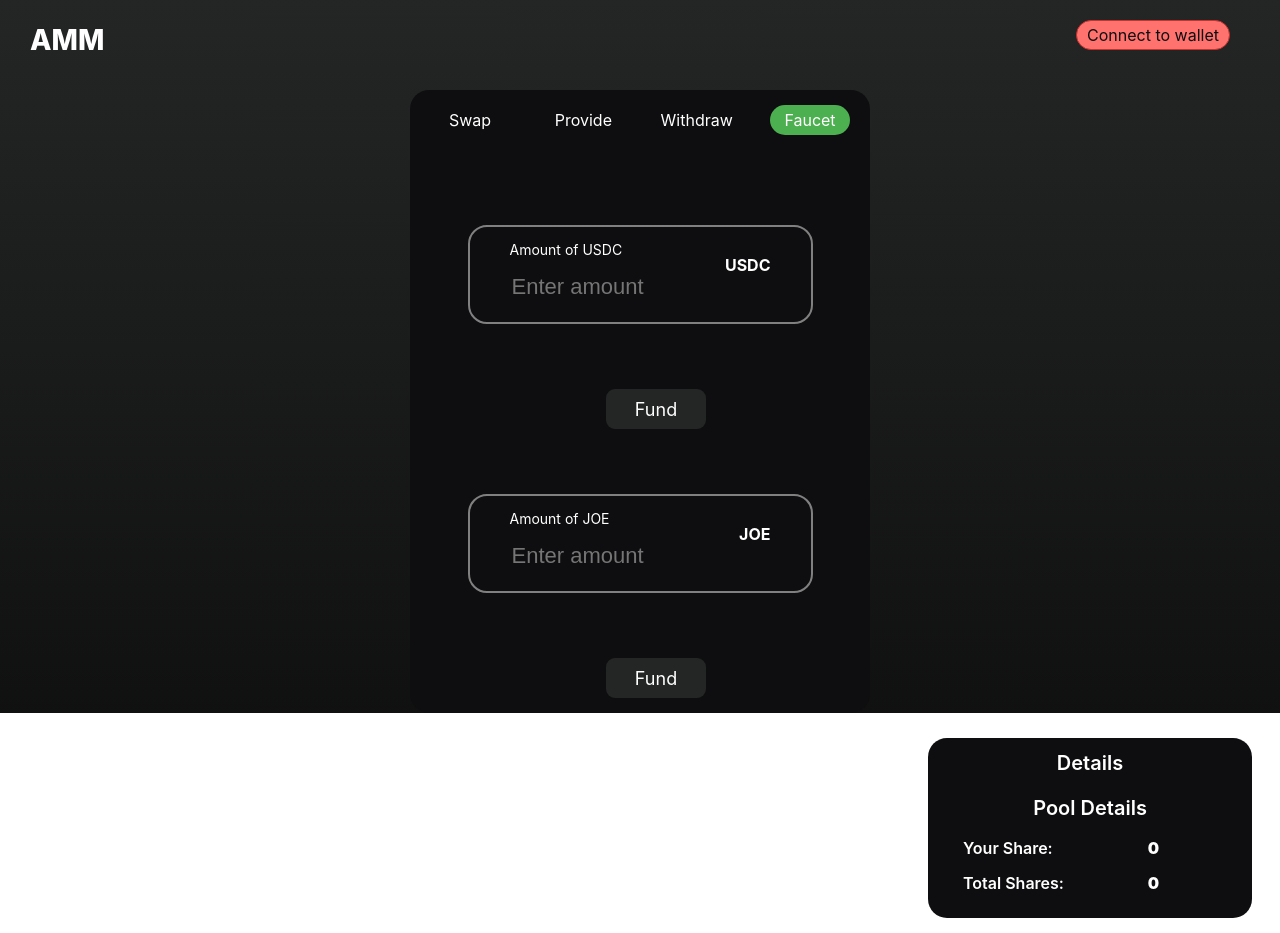
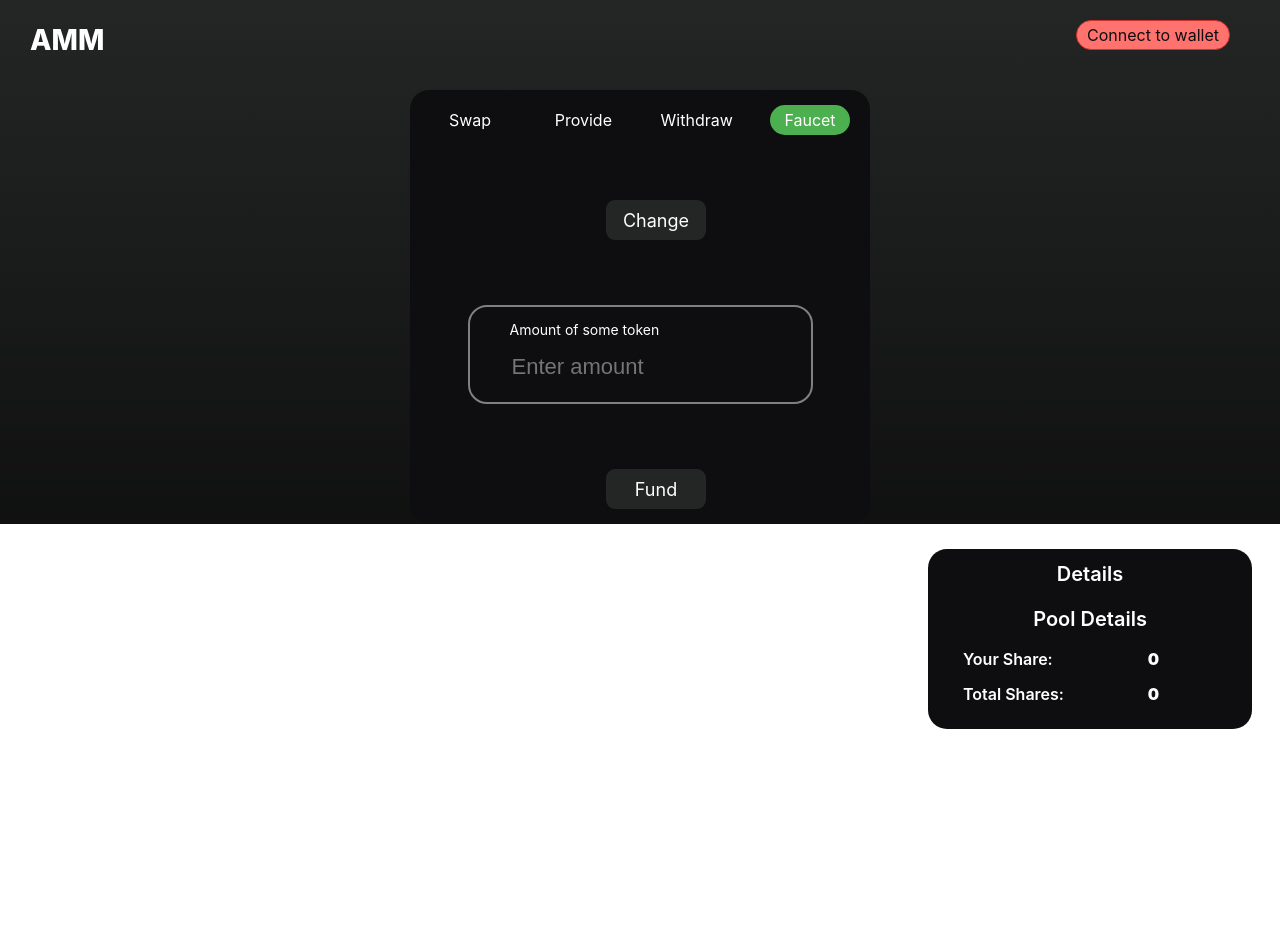
Before and after one commit to codegod2222/Avax-amm-defi, a Next.js app in the folder client/: page / in a window 1280 px wide. Both pictures are taken after a click on the element "Faucet". After the commit the page ends 800 px from the top, so only its background shows below. Built offline with nearby package versions, Linux system fonts and the light colour scheme.

Commit message:
faucet use tokens

```diff
--- a/client/components/Container/Container.tsx
+++ b/client/components/Container/Container.tsx
@@ -100,11 +100,7 @@ export default function Container({
         />
       )}
       {activeTab === "Faucet" && (
-        <Faucet
-          usdcContract={usdcContract}
-          joeContract={joeContract}
-          currentAccount={currentAccount}
-        />
+        <Faucet tokens={tokens} currentAccount={currentAccount} />
       )}
       <Details
         usdcContract={usdcContract}
--- a/client/components/SlectTab/Faucet.tsx
+++ b/client/components/SlectTab/Faucet.tsx
@@ -1,51 +1,43 @@
 import { ChangeEvent, useState } from "react";
-import { USDCToken as UsdcType } from "../../typechain-types";
-import { JOEToken as JoeType } from "../../typechain-types";
+import { TokenInfo } from "../../hooks/useContract";
 import styles from "./Select.module.css";
-import { BigNumber } from "ethers";
 import BoxTemplate from "../InputBox/BoxTemplate";
+import { ethers } from "ethers";
 
 type Props = {
-  usdcContract: UsdcType | undefined;
-  joeContract: JoeType | undefined;
+  tokens: TokenInfo[];
   currentAccount: string | undefined;
 };
 
-//TODO: トークンのコントラクト情報(コントラクト, アドレス, precision, シンボルなど)を構造体にまとめて, さらに二つの配列にするか, その配列が揃うまではdisableにする
-//TODO: 繰り返し処理はまとめるか？
-//TODO: 表示と中身の桁を確認する, 現状100とか打っても小さすぎる
-export default function Faucet({
-  usdcContract,
-  joeContract,
-  currentAccount,
-}: Props) {
-  const [amountOfUsdc, setAmountOfUsdc] = useState("");
-  const [amountOfJoe, setAmountOfJoe] = useState("");
+export default function Faucet({ tokens, currentAccount }: Props) {
+  const [amountOfFunds, setAmountOfFunds] = useState("");
+  const [currentTokenIndex, setCurrentTokenIndex] = useState(0);
 
-  const onChangeAmountOfUsdc = (e: ChangeEvent<HTMLInputElement>) => {
-    setAmountOfUsdc(e.target.value);
+  // 参照するインデックスを次に移動させます。
+  const onChangeToken = () => {
+    setCurrentTokenIndex((currentTokenIndex + 1) % tokens.length);
   };
 
-  const onChangeAmountOfJoe = (e: ChangeEvent<HTMLInputElement>) => {
-    setAmountOfJoe(e.target.value);
+  const onChangeAmountOfFunds = (e: ChangeEvent<HTMLInputElement>) => {
+    setAmountOfFunds(e.target.value);
   };
 
-  async function onClickFund(
-    tokenContract: UsdcType | JoeType | undefined,
-    amount: BigNumber
-  ) {
-    if (!tokenContract) return;
-    if (!currentAccount) return;
-    if (["", "."].includes(amount.toString())) {
+  async function onClickFund() {
+    if (!currentAccount) {
+      alert("connect wallet");
+      return;
+    }
+    if (["", "."].includes(amountOfFunds.toString())) {
       alert("Amount should be a valid number"); //TODO: あんまわかってない
       return;
     }
     try {
-      const txn = await tokenContract.faucet(currentAccount, amount);
+      const contract = tokens[currentTokenIndex].contract;
+      const amountInWei = ethers.utils.parseEther(amountOfFunds);
+
+      const txn = await contract.faucet(currentAccount, amountInWei);
       await txn.wait();
-      setAmountOfJoe("");
-      setAmountOfJoe("");
-      // await props.getHoldings(); ユーザ情報の更新
+      // await props.getHoldings();//TODO ユーザ情報の更新
       alert("Success");
     } catch (error) {
       console.log(error);
@@ -54,33 +46,26 @@ export default function Faucet({
 
   return (
     <div className={styles.tabBody}>
-      <BoxTemplate
-        leftHeader={"Amount of USDC"} // シンボルは定数使いたい
-        right={"USDC"}
-        value={amountOfUsdc.toString()}
-        onChange={(e) => onChangeAmountOfUsdc(e)}
-      />
       <div className={styles.bottomDiv}>
-        <div
-          className={styles.btn}
-          onClick={() =>
-            onClickFund(usdcContract, BigNumber.from(amountOfUsdc))
-          }
-        >
-          Fund
+        <div className={styles.btn} onClick={() => onChangeToken()}>
+          Change
         </div>
       </div>
       <BoxTemplate
-        leftHeader={"Amount of JOE"}
-        right={"JOE"}
-        value={amountOfJoe.toString()}
-        onChange={(e) => onChangeAmountOfJoe(e)}
+        leftHeader={
+          "Amount of " +
+          (tokens[currentTokenIndex]
+            ? tokens[currentTokenIndex].symbol
+            : "some token")
+        }
+        right={
+          tokens[currentTokenIndex] ? tokens[currentTokenIndex].symbol : ""
+        }
+        value={amountOfFunds.toString()}
+        onChange={(e) => onChangeAmountOfFunds(e)}
       />
       <div className={styles.bottomDiv}>
-        <div
-          className={styles.btn}
-          onClick={() => onClickFund(joeContract, BigNumber.from(amountOfJoe))}
-        >
+        <div className={styles.btn} onClick={() => onClickFund()}>
           Fund
         </div>
       </div>
```
